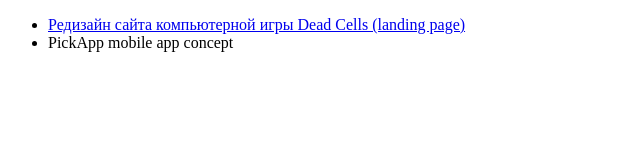
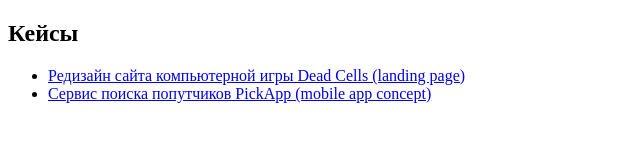
Before and after one commit to tsvetochechek/cv, a plain HTML site: page cases.html in a window 1280 px wide. Shown: the whole page, without its empty margins (0-640 px from the left). Drawn offline with Linux system fonts and the light colour scheme.

Commit message:
Cases.html

```diff
--- a/cases.html
+++ b/cases.html
@@ -5,10 +5,12 @@
     <title>Cases</title>
 </head>
 <body>
+    <h2>Кейсы</h2>
     <ul>
         <li><a href="https://understood-shamrock-ed6.notion.site/Dead-Cells-7b41f03cbc47456c852e4632fa200a04"
             target="_blank">Редизайн сайта компьютерной игры Dead Cells (landing page)</a></li>
-        <li>PickApp mobile app concept</li>
+        <li><a href="https://understood-shamrock-ed6.notion.site/PickApp-9d4a9b60a0e84462a3b67706acc19b51"
+            target="_blank">Сервис поиска попутчиков PickApp (mobile app concept)</a></li>
     </ul>
 </body>
 </html>
```
